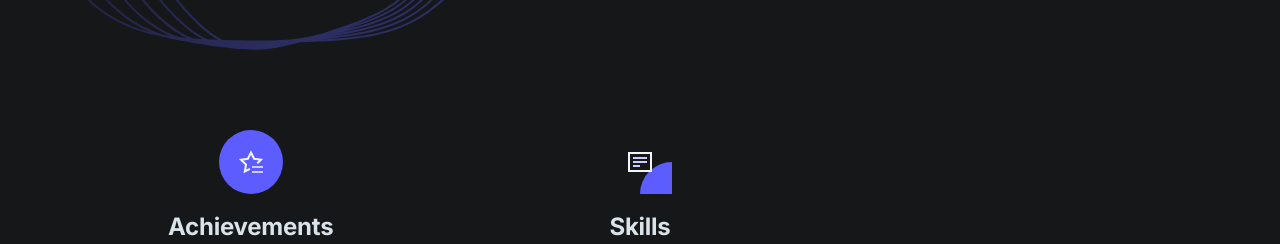
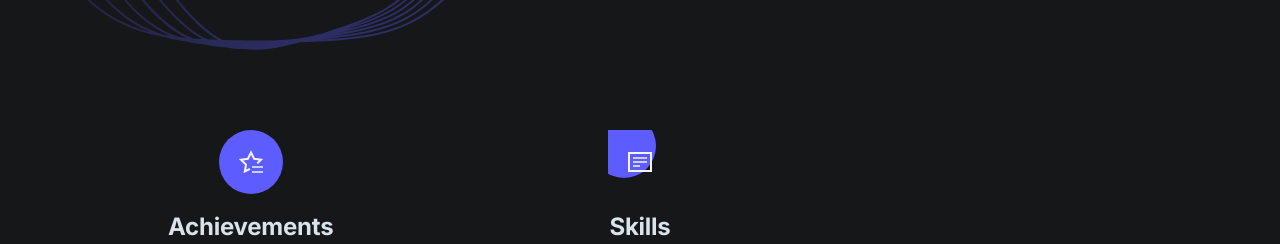
Before and after one commit to YahavMesika/portfolio, a Next.js app: page / in a window 1280 px wide. Shown: the part 1420-1664 px from the top of the page. Built offline with nearby package versions, Linux system fonts and the light colour scheme.

Commit message:
Update features.tsx

```diff
--- a/components/features.tsx
+++ b/components/features.tsx
@@ -33,7 +33,7 @@ export default function Features() {
             {/* 2nd item */}
             <div className="relative flex flex-col items-center " data-aos="fade-up" data-aos-delay="100" data-aos-anchor="[data-aos-id-blocks]">
               <svg className="w-16 h-16 mb-4" viewBox="0 0 64 64" xmlns="http://www.w3.org/2000/svg">
-                <circle className="fill-current text-purple-600" cx="64" cy="64" r="32" />
+                <circle className="fill-current text-purple-600" cx="16" cy="16" r="32" />
                 <path className="stroke-current text-purple-100" strokeWidth="2" strokeLinecap="square" d="M21 23h22v18H21z" fill="none" fillRule="evenodd" />
                 <path className="stroke-current text-purple-300" d="M26 28h12M26 32h12M26 36h5" strokeWidth="2" strokeLinecap="square" />
               </svg>
```
